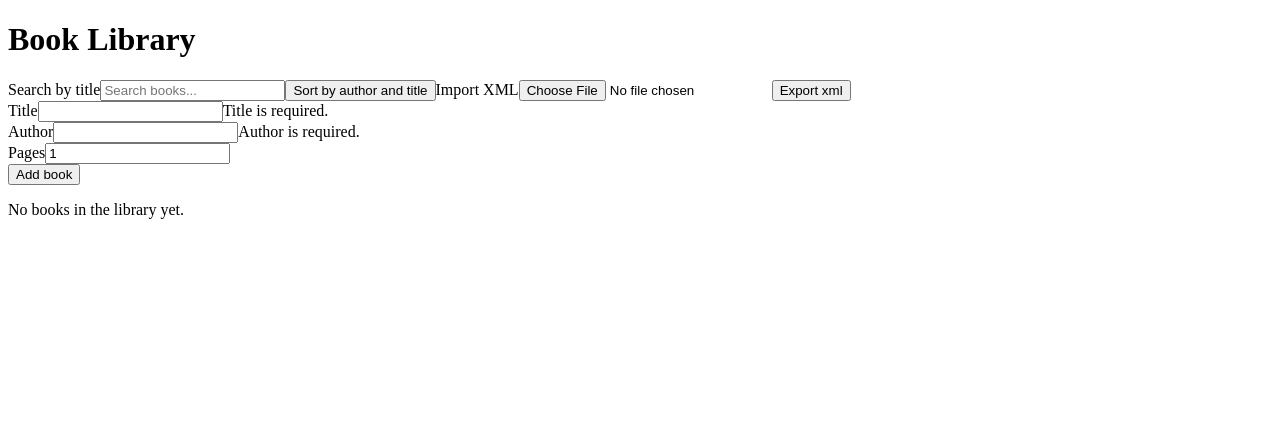
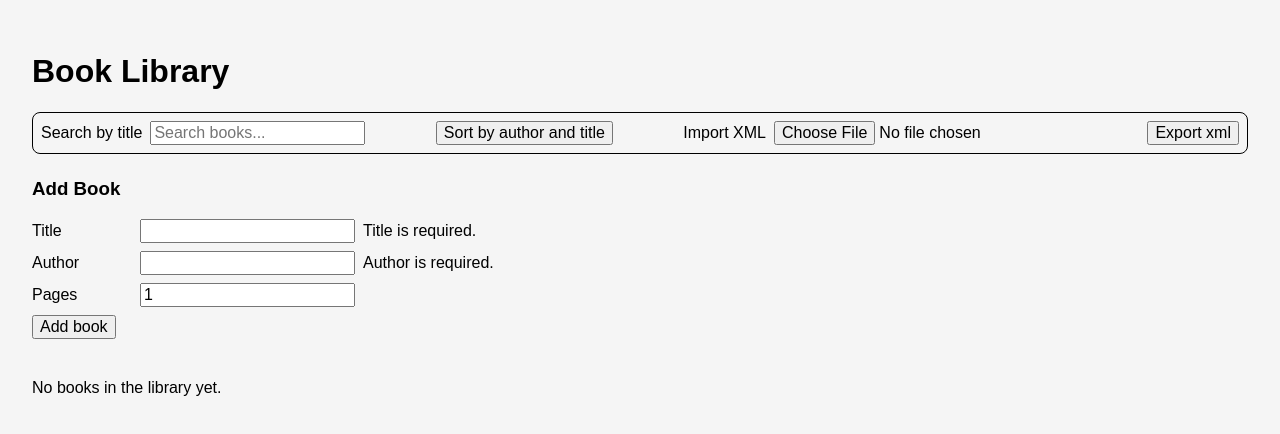
Before and after one commit to maks-stupak/book-library, an Angular app: page / in a window 1280 px wide. Shown: the top 434 px of the page. Built offline with nearby package versions, Linux system fonts and the light colour scheme.

Commit message:
feat: add basic styling

```diff
--- a/src/app/features/books/components/book-card/book-card.html
+++ b/src/app/features/books/components/book-card/book-card.html
@@ -1,14 +1,9 @@
-<div>
-    <h2>{{ book().title }}</h2>
+<h2>{{ book().title }}</h2>
 
-    <p>{{ book().author }}</p>
-    <p>{{ book().pages }} pages</p>
+<p>{{ book().author }}</p>
+<p>{{ book().pages }} pages</p>
 
-    <button type="button" (click)="edit.emit(book().id)">
-        Edit
-    </button>
-
-    <button type="button" (click)="remove.emit(book().id)">
-        Delete
-    </button>
+<div class="controls">
+    <button type="button" (click)="edit.emit(book().id)">Edit</button>
+    <button type="button" (click)="remove.emit(book().id)">Delete</button>
 </div>
--- a/src/app/features/books/components/book-card/book-card.scss
+++ b/src/app/features/books/components/book-card/book-card.scss
@@ -0,0 +1,12 @@
+:host {
+  display: block;
+  width: 300px;
+  border-radius: 16px;
+  border: 1px solid #000;
+  padding: 16px;
+}
+
+.controls {
+  display: flex;
+  gap: 8px;
+}
--- a/src/app/features/books/components/book-form/book-form.html
+++ b/src/app/features/books/components/book-form/book-form.html
@@ -1,26 +1,29 @@
+<h3>{{ mode() === 'edit' ? 'Edit Book' : 'Add Book' }}</h3>
+
 <form (submit)="submitForm($event)">
-    <div>
+    <div class="input-box">
         <label for="title">Title</label>
         <input id="title" type="text" [formField]="bookForm.title" />
 
         @if (bookForm.title().invalid()) {Title is required.}
     </div>
 
-    <div>
+    <div class="input-box">
         <label for="author">Author</label>
         <input id="author" type="text" [formField]="bookForm.author" />
 
         @if (bookForm.author().invalid()) {Author is required.}
     </div>
 
-    <div>
+    <div class="input-box">
         <label for="pages">Pages</label>
         <input id="pages" type="number" [formField]="bookForm.pages" />
 
         @if (bookForm.pages().invalid()) {Pages must be greater than 0.}
     </div>
 
-    <button type="submit">{{ mode() === 'edit' ? 'Save changes' : 'Add book' }}</button>
-
-    @if (mode() === 'edit') {<button type="button" (click)="cancelEditing()">Cancel</button>}
+    <div class="controls">
+        <button type="submit">{{ mode() === 'edit' ? 'Save changes' : 'Add book' }}</button>
+        @if (mode() === 'edit') {<button type="button" (click)="cancelEditing()">Cancel</button>}
+    </div>
 </form>
--- a/src/app/features/books/components/book-form/book-form.scss
+++ b/src/app/features/books/components/book-form/book-form.scss
@@ -0,0 +1,20 @@
+:host {
+  display: block;
+  margin-bottom: 24px;
+}
+
+.input-box {
+  display: flex;
+  align-items: center;
+  gap: 8px;
+  margin-bottom: 8px;
+
+  label {
+    min-width: 100px;
+  }
+}
+
+.controls {
+  display: flex;
+  gap: 8px;
+}
--- a/src/app/features/books/components/book-list/book-list.scss
+++ b/src/app/features/books/components/book-list/book-list.scss
@@ -0,0 +1,4 @@
+:host {
+  display: flex;
+  gap: 16px;
+}
--- a/src/app/features/books/components/library-toolbar/library-toolbar.html
+++ b/src/app/features/books/components/library-toolbar/library-toolbar.html
@@ -1,9 +1,13 @@
-<label for="book-search">Search by title</label>
-<input id="book-search" type="search" placeholder="Search books..." (input)="updateSearch($event)" />
+<div class="input-box">
+    <label for="book-search">Search by title</label>
+    <input id="book-search" type="search" placeholder="Search books..." (input)="updateSearch($event)" />
+</div>
 
 <button type="button" (click)="sort.emit()">Sort by author and title</button>
 
-<label for="book-import">Import XML</label>
-<input id="book-import" type="file" accept=".xml,application/xml" (change)="selectFile($event)" />
+<div class="input-box">
+    <label for="book-import">Import XML</label>
+    <input id="book-import" type="file" accept=".xml,application/xml" (change)="selectFile($event)" />
+</div>
 
 <button type="button" (click)="exportBooks.emit()">Export xml</button>
--- a/src/app/features/books/components/library-toolbar/library-toolbar.scss
+++ b/src/app/features/books/components/library-toolbar/library-toolbar.scss
@@ -0,0 +1,16 @@
+:host {
+  display: flex;
+  justify-content: space-between;
+  align-items: center;
+  gap: 16px;
+  margin-bottom: 24px;
+  padding: 8px;
+  border: 1px solid #000;
+  border-radius: 8px;
+}
+
+.input-box {
+  display: flex;
+  align-items: center;
+  gap: 8px;
+}
--- a/src/app/features/books/pages/library-page/library-page.scss
+++ b/src/app/features/books/pages/library-page/library-page.scss
@@ -0,0 +1,4 @@
+:host {
+  display: block;
+  padding: 32px;
+}
--- a/src/styles.scss
+++ b/src/styles.scss
@@ -1 +1,14 @@
-/* You can add global styles to this file, and also import other style files */
+* {
+  box-sizing: border-box;
+}
+
+body {
+  margin: 0;
+  font-family: Arial, sans-serif;
+  background: #f5f5f5;
+}
+
+button,
+input {
+  font: inherit;
+}
```
